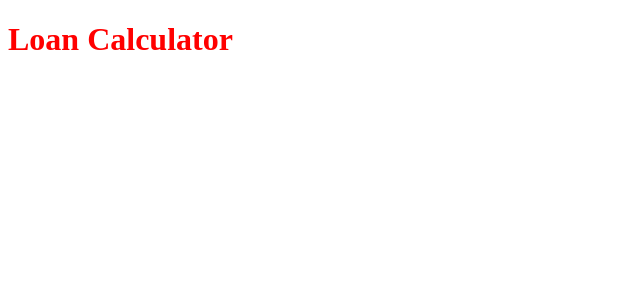
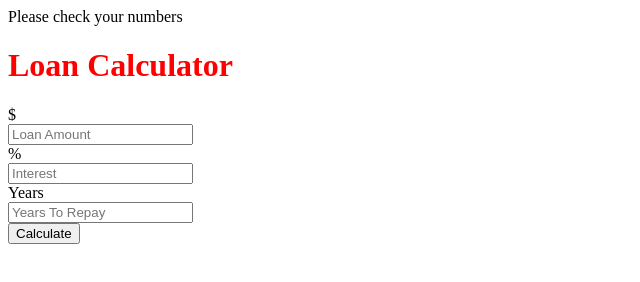
Before and after one commit to DariuszOkonski/js-loan-calculator, a website: page index.html in a window 1280 px wide. Shown: the whole page, without its empty margins (0-640 px from the left). Drawn offline with Linux system fonts and the light colour scheme.

Commit message:
add html structure for error header and form

```diff
--- a/index.html
+++ b/index.html
@@ -12,7 +12,34 @@
 </head>
 
 <body>
-  <h1>Loan Calculator</h1>
+  <main class="main">
+
+    <div class="error">
+      Please check your numbers
+    </div>
+
+    <h1 class="main__header">Loan Calculator</h1>
+
+    <form>
+      <div class="input-calculate">
+        <div class="input-calculate__left">$</div>
+        <input type="number" class="input-calculate__right" placeholder="Loan Amount">
+      </div>
+
+      <div class="input-calculate">
+        <div class="input-calculate__left">%</div>
+        <input type="number" class="input-calculate__right" placeholder="Interest">
+      </div>
+
+      <div class="input-calculate">
+        <div class="input-calculate__left">Years</div>
+        <input type="number" class="input-calculate__right" placeholder="Years To Repay">
+      </div>
+
+      <input type="submit" value="Calculate" class="btn">
+    </form>
+
+  </main>
 
   <script src="js/script.js"></script>
 </body>
```
